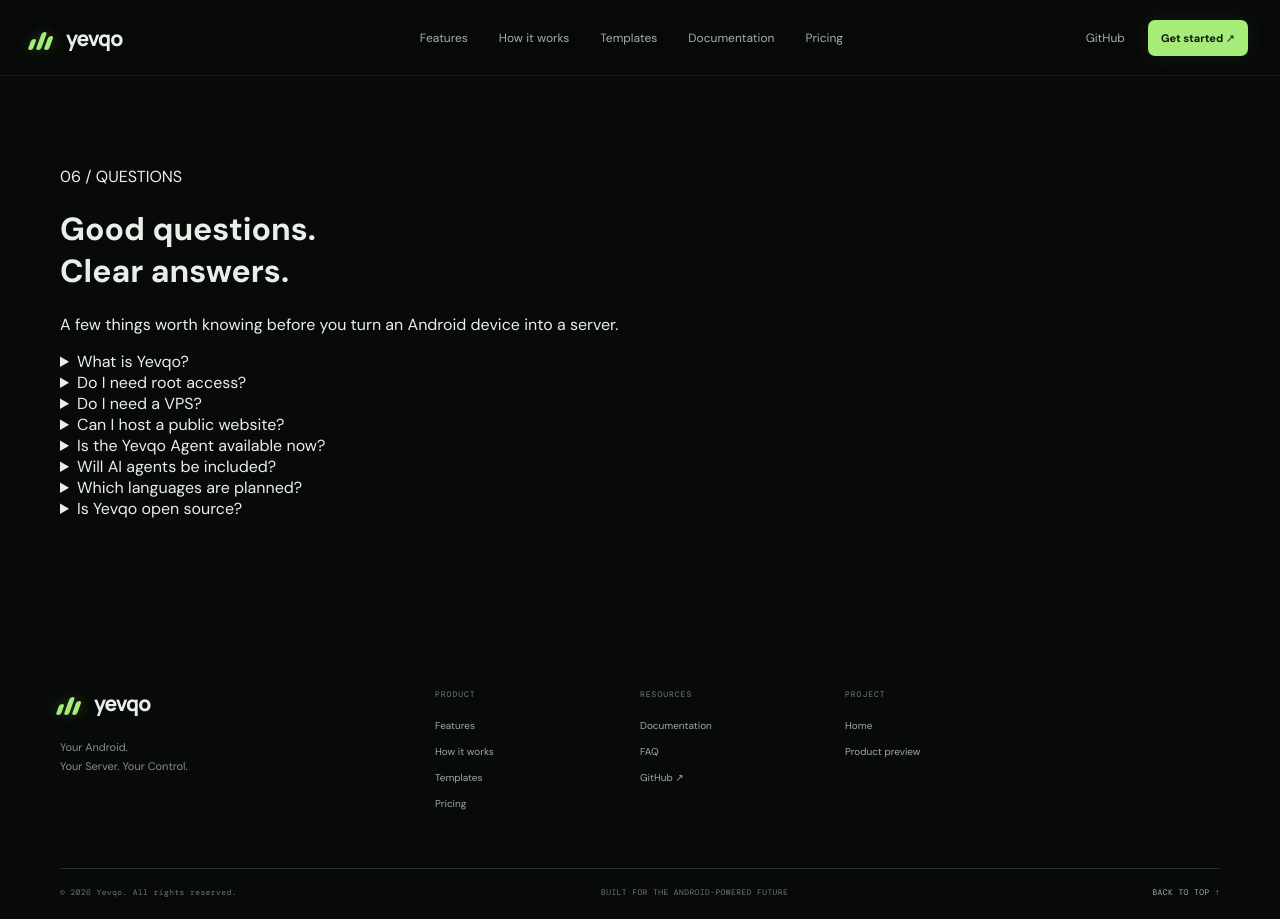
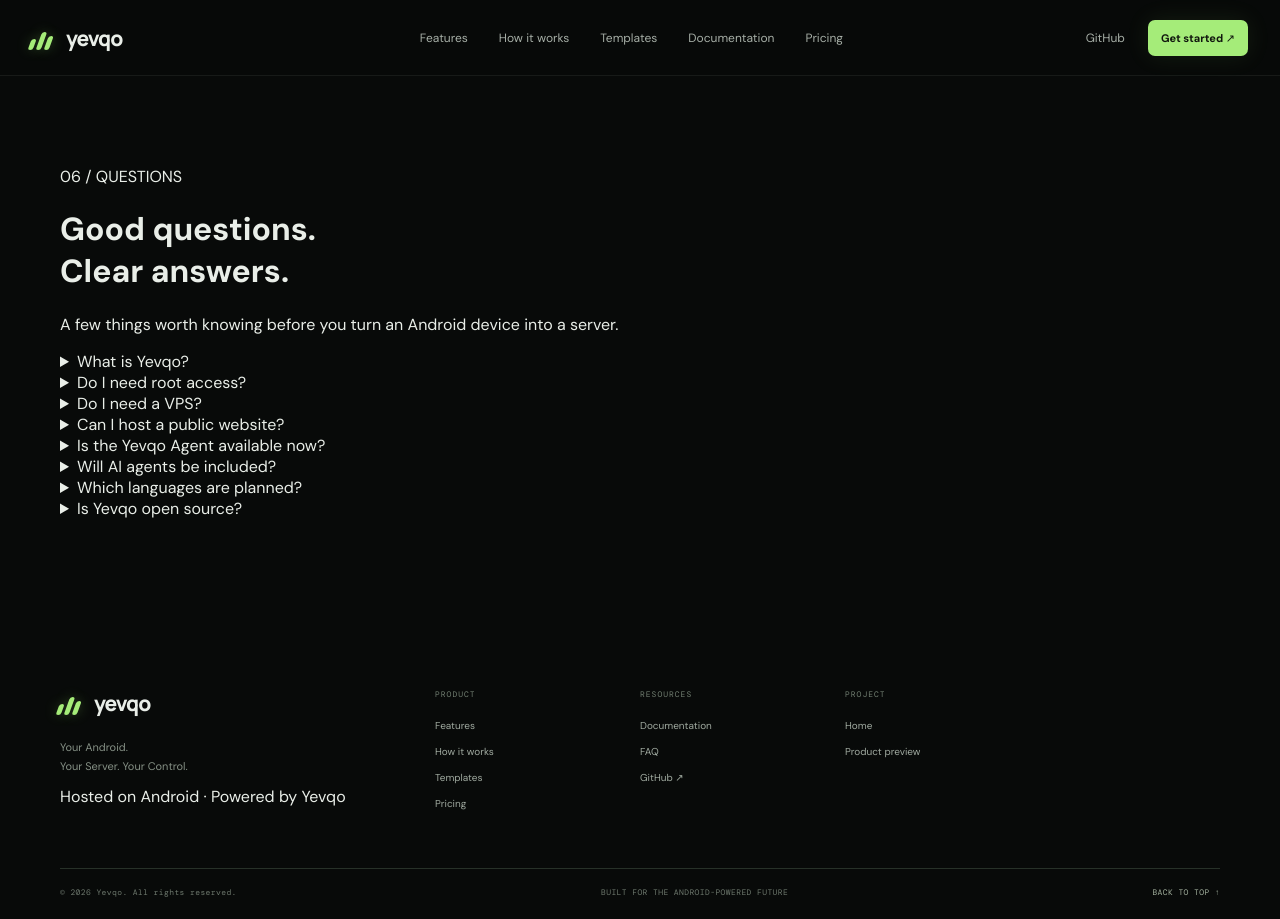
Before and after one commit to NexLab-ceo/veltrix-website, an Astro site: page /faq in a window 1280 px wide. Built offline with nearby package versions, Linux system fonts and the light colour scheme; Astro itself is replaced by a stand-in of ours.

Commit message:
site: add Android hosting and Powered by Yevqo footer note

```diff
--- a/src/layouts/SiteLayout.astro
+++ b/src/layouts/SiteLayout.astro
@@ -24,7 +24,7 @@ const { title = 'Yevqo', description = 'Turn your Android device into a personal
     </main>
     <footer class="footer section-wrap">
       <div class="footer-top">
-        <div class="footer-brand"><a class="brand" href="/"><span class="brand-mark"><span></span><span></span><span></span></span><span>yevqo</span></a><p>Your Android.<br/>Your Server. Your Control.</p></div>
+        <div class="footer-brand"><a class="brand" href="/"><span class="brand-mark"><span></span><span></span><span></span></span><span>yevqo</span></a><p>Your Android.<br/>Your Server. Your Control.</p><span class="powered-note">Hosted on Android · Powered by Yevqo</span></div>
         <div class="footer-col"><b>PRODUCT</b><a href="/features">Features</a><a href="/how-it-works">How it works</a><a href="/templates">Templates</a><a href="/pricing">Pricing</a></div>
         <div class="footer-col"><b>RESOURCES</b><a href="/docs">Documentation</a><a href="/faq">FAQ</a><a href="https://github.com/NexLab-ceo" target="_blank" rel="noreferrer">GitHub ↗</a></div>
         <div class="footer-col"><b>PROJECT</b><a href="/">Home</a><a href="/#product">Product preview</a></div>
```
